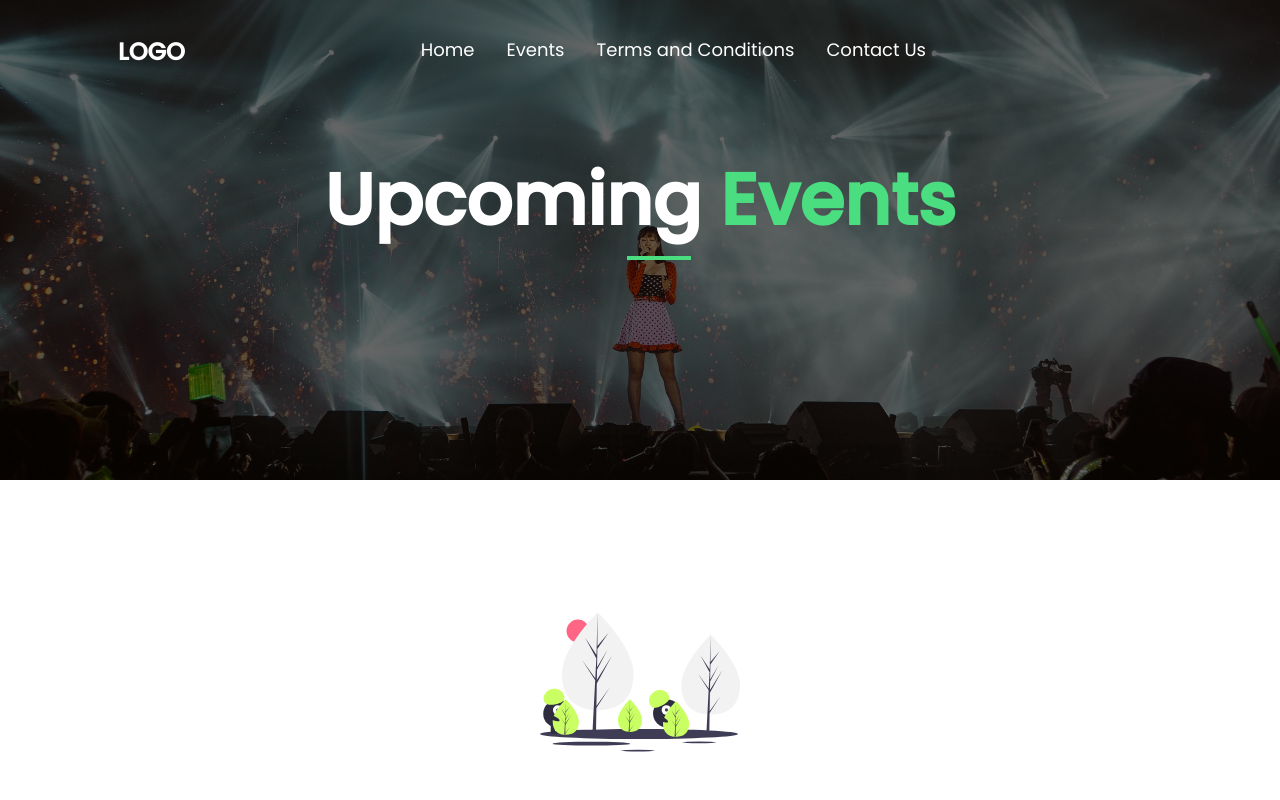
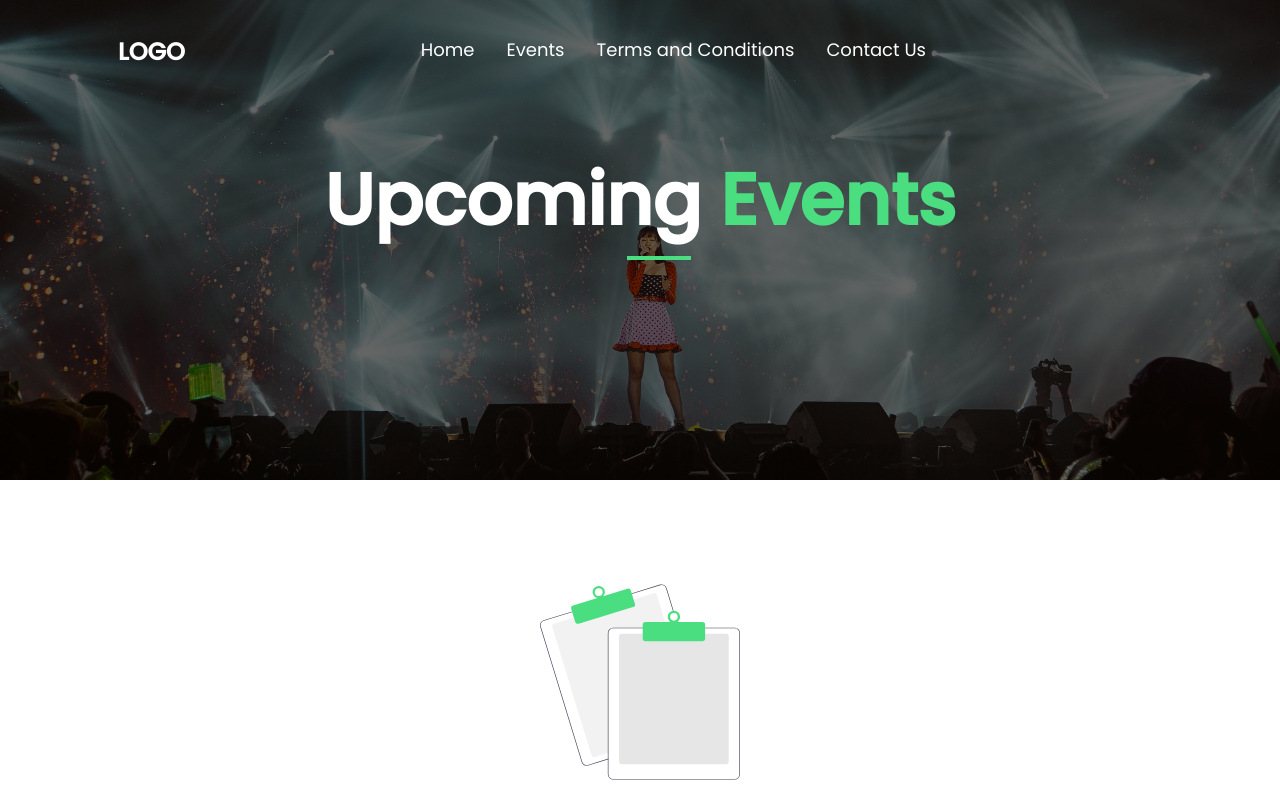
Before and after one commit to Pukka-Technologies/iVote, a Next.js app: page /events in a window 1280 px wide. Shown: the top 800 px of the page. Built offline with nearby package versions, Linux system fonts and the light colour scheme; no server answers.

Commit message:
add no data svg

```diff
--- a/components/Promises/index.js
+++ b/components/Promises/index.js
@@ -4,7 +4,7 @@ import React from "react";
 export const Empty = ({text}) => {
   return (
     <div className="flex flex-col min-h-[50vh] items-center justify-center bg-transparent font-text mt-6 px-[2em] py-[1em] rounded-lg">
-        <Image src="/assets/empty.svg" width={200} height={200} alt="empty" />
+        <Image src="/assets/no-data.svg" width={200} height={200} alt="empty" />
         <p className="text-base font-bold mt-5">{text}</p>
     </div>
   );
@@ -12,7 +12,7 @@ export const Empty = ({text}) => {
 export const Fetching = ({text}) => {
   return (
     <div className="flex flex-col min-h-[50vh] items-center justify-center bg-transparent font-text mt-6 px-[2em] py-[1em] rounded-lg">
-        <Image src="/assets/NotFound.svg" width={200} height={200} alt="empty" />
+        <Image src="/assets/no-data.svg" width={200} height={200} alt="empty" />
         <p className="text-base font-bold mt-5">{text}</p>
     </div>
   );
```
